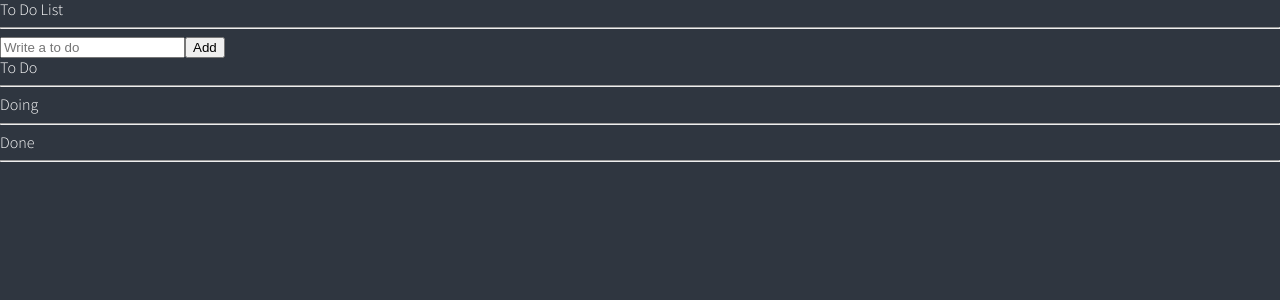
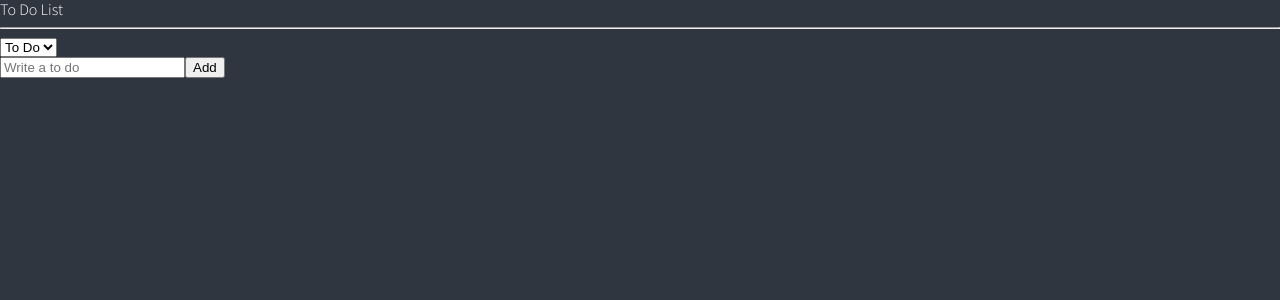
Before and after one commit to rovin0805/Recoil-101, a React (Create React App) app: page / in a window 1280 px wide. Shown: the top 300 px of the page. Built offline with nearby package versions, Linux system fonts and the light colour scheme.

Commit message:
recoil selector part 2 : render to do depending on the category

```diff
--- a/src/atoms.tsx
+++ b/src/atoms.tsx
@@ -1,9 +1,11 @@
 import { atom, selector } from "recoil";
+
+type categories = "TO_DO" | "DOING" | "DONE";
 
 export interface IToDo {
   id: number;
   text: string;
-  category: "TO_DO" | "DOING" | "DONE";
+  category: categories;
 }
 
 export const toDoState = atom<IToDo[]>({
@@ -11,14 +13,16 @@
   default: [],
 });
 
+export const categoryState = atom<categories>({
+  key: "category",
+  default: "TO_DO",
+});
+
 export const toDoSelector = selector({
   key: "toDoSelector",
   get: ({ get }) => {
     const toDos = get(toDoState);
-    return [
-      toDos.filter((toDo) => toDo.category === "TO_DO"),
-      toDos.filter((toDo) => toDo.category === "DOING"),
-      toDos.filter((toDo) => toDo.category === "DONE"),
-    ];
+    const category = get(categoryState);
+    return toDos.filter((toDo) => toDo.category === category);
   },
 });
--- a/src/components/CreateToDo.tsx
+++ b/src/components/CreateToDo.tsx
@@ -1,6 +1,6 @@
-import { useForm } from 'react-hook-form';
-import { useSetRecoilState } from 'recoil';
-import { toDoState } from '../atoms';
+import { useForm } from "react-hook-form";
+import { useRecoilValue, useSetRecoilState } from "recoil";
+import { categoryState, toDoState } from "../atoms";
 
 interface IForm {
   toDo: string;
@@ -9,22 +9,20 @@
 function CreateToDo() {
   const { register, handleSubmit, setValue } = useForm<IForm>();
   const setToDos = useSetRecoilState(toDoState);
+  const category = useRecoilValue(categoryState);
 
   const handleValid = ({ toDo }: IForm) => {
-    setToDos(prev => [
-      { text: toDo, id: Date.now(), category: 'TO_DO' },
-      ...prev,
-    ]);
-    setValue('toDo', '');
+    setToDos((prev) => [{ text: toDo, id: Date.now(), category }, ...prev]);
+    setValue("toDo", "");
   };
 
   return (
     <form onSubmit={handleSubmit(handleValid)}>
       <input
-        {...register('toDo', {
-          required: 'Please write a To Do',
+        {...register("toDo", {
+          required: "Please write a To Do",
         })}
-        placeholder='Write a to do'
+        placeholder="Write a to do"
       />
       <button>Add</button>
     </form>
--- a/src/components/ToDoList.tsx
+++ b/src/components/ToDoList.tsx
@@ -1,36 +1,33 @@
-import { useRecoilValue } from "recoil";
-import { toDoSelector } from "../atoms";
+import React from "react";
+import { useRecoilState, useRecoilValue } from "recoil";
+import { categoryState, toDoSelector } from "../atoms";
 import CreateToDo from "./CreateToDo";
 import ToDo from "./ToDo";
 
 function ToDoList() {
-  const [toDos, doing, done] = useRecoilValue(toDoSelector);
+  const toDos = useRecoilValue(toDoSelector);
+  const [category, setCategory] = useRecoilState(categoryState);
+
+  const onInput = (event: React.FormEvent<HTMLSelectElement>) => {
+    const {
+      currentTarget: { value },
+    } = event;
+    setCategory(value as any);
+  };
+
   return (
     <div>
       <h1>To Do List</h1>
       <hr />
+      <select value={category} onInput={onInput}>
+        <option value="TO_DO">To Do</option>
+        <option value="DOING">Doing</option>
+        <option value="DONE">Done</option>
+      </select>
       <CreateToDo />
-      <h2>To Do</h2>
-      <ul>
-        {toDos.map((toDo) => (
-          <ToDo key={toDo.id} {...toDo} />
-        ))}
-      </ul>
-      <hr />
-      <h2>Doing</h2>
-      <ul>
-        {doing.map((toDo) => (
-          <ToDo key={toDo.id} {...toDo} />
-        ))}
-      </ul>
-      <hr />
-      <h2>Done</h2>
-      <ul>
-        {done.map((toDo) => (
-          <ToDo key={toDo.id} {...toDo} />
-        ))}
-      </ul>
-      <hr />
+      {toDos?.map((toDo) => (
+        <ToDo key={toDo.id} {...toDo} />
+      ))}
     </div>
   );
 }
```
